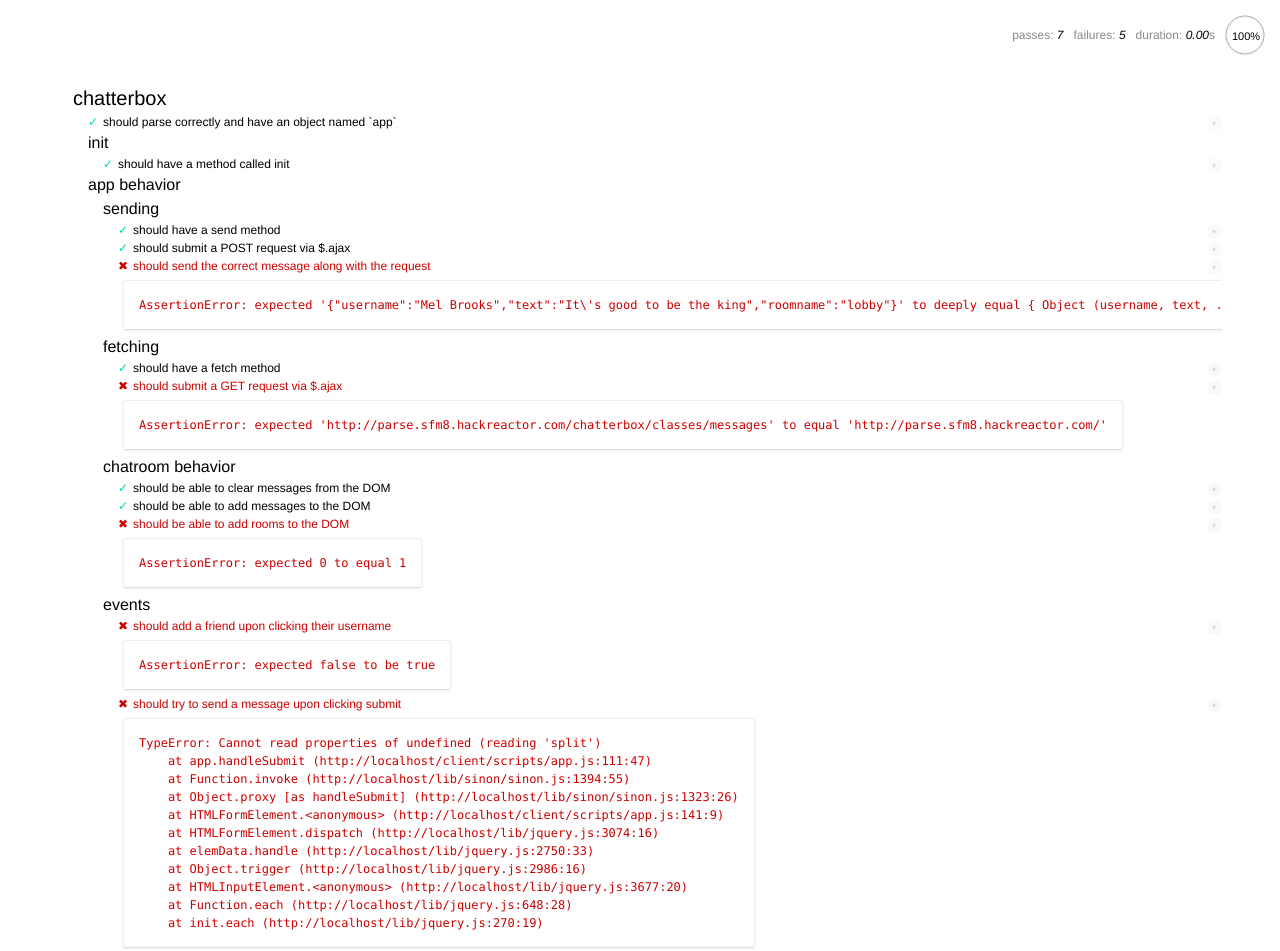
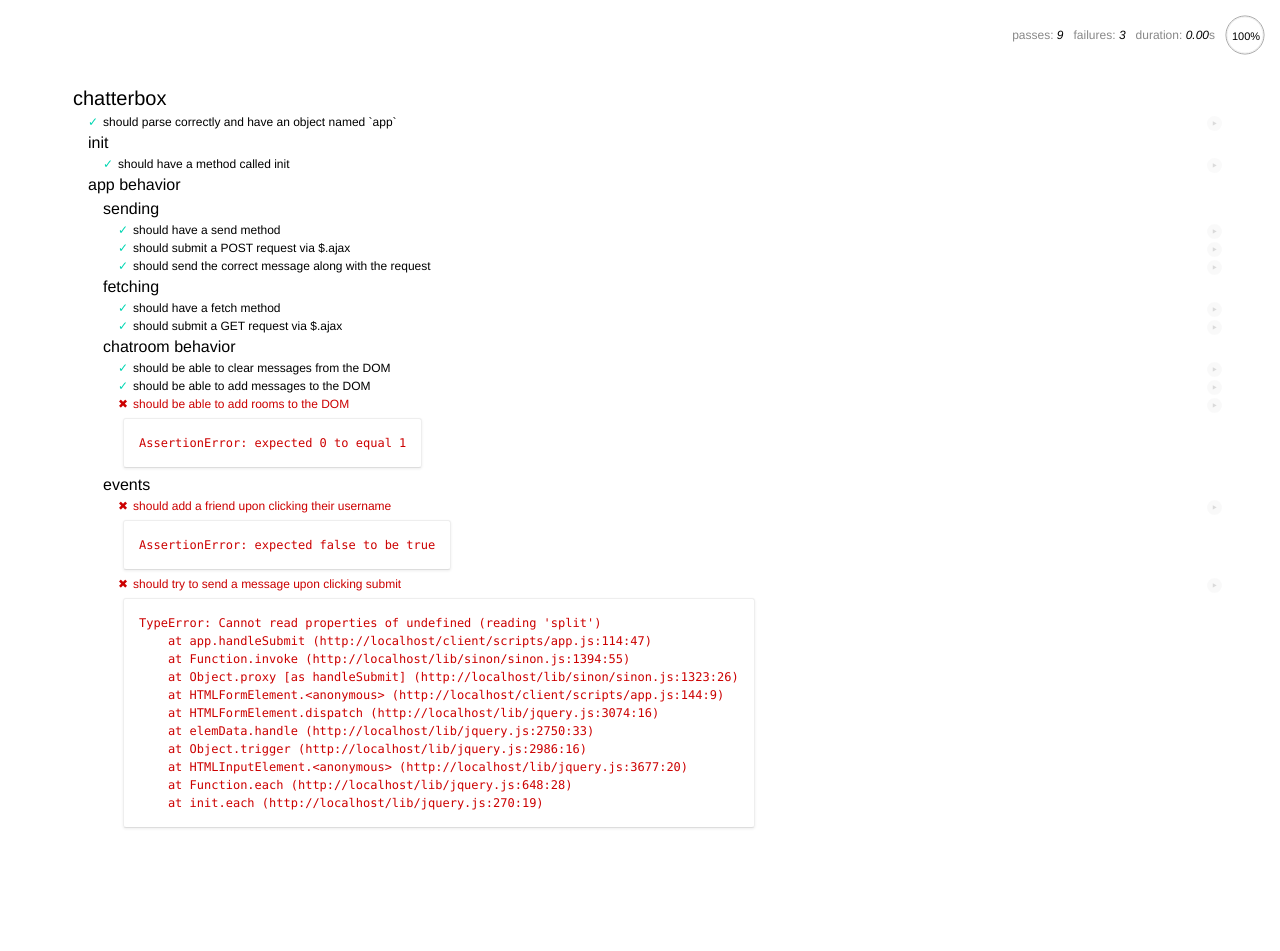
Before and after one commit to aeoneural/chatterbox-client, a website: page SpecRunner.html in a window 1280 px wide. After the commit the page ends 901 px from the top, so only its background shows below. Drawn offline with Linux system fonts and the light colour scheme; no server answers.

Commit message:
Add clear feature and POST object instead of stringify object,

```diff
--- a/client/scripts/app.js
+++ b/client/scripts/app.js
@@ -4,9 +4,11 @@ var removeSpecialChars = function (str) {
     .replace(/\s+/g, ' ')
     .replace(/^(\s*)([\W\w]*)(\b\s*$)/g, '$2');
 };
+
+
 var app = {};
 app.room = [];
-app.server = 'http://parse.sfm8.hackreactor.com/';
+app.server = 'http://parse.sfm8.hackreactor.com/chatterbox/classes/messages';
 app.init = function() {
 };
 
@@ -14,14 +16,16 @@ app.send = function(message) {
 
   $.ajax({
   // This is the url you should use to communicate with the parse API server.
-    url: 'http://parse.sfm8.hackreactor.com/chatterbox/classes/messages',
+    url: app.server,
     type: 'POST',
-    data: JSON.stringify(message),
-    contentType: 'application/json',
+    data: message,
+    dataType: 'json',
+    // contentType: 'application/json',
     success: function (data) {
       console.log('chatterbox: Message sent');
     },
     error: function (data) {
+
       // See: https://developer.mozilla.org/en-US/docs/Web/API/console.error
       console.error('chatterbox: Failed to send message', data);
     }
@@ -38,7 +42,7 @@ app.fetch = function(room) {
     };
     $.ajax({
     // This is the url you should use to communicate with the parse API server.
-      url: 'http://parse.sfm8.hackreactor.com/chatterbox/classes/messages',
+      url: app.server,
       type: 'GET',
       data: data,
       success: function (data) {
@@ -48,7 +52,7 @@ app.fetch = function(room) {
       },
       error: function (data) {
         // See: https://developer.mozilla.org/en-US/docs/Web/API/console.error
-        console.error('chatterbox: Failed to send message', data);
+        console.error('chatterbox: Failed to receive message', data);
       }
     });
   } else {
@@ -61,7 +65,7 @@ app.fetch = function(room) {
     };
     $.ajax({
     // This is the url you should use to communicate with the parse API server.
-      url: 'http://parse.sfm8.hackreactor.com/chatterbox/classes/messages',
+      url: app.server,
       type: 'GET',
       data: data,
       success: function (data) {
@@ -71,7 +75,7 @@ app.fetch = function(room) {
       },
       error: function (data) {
         // See: https://developer.mozilla.org/en-US/docs/Web/API/console.error
-        console.error('chatterbox: Failed to send message', data);
+        console.error('chatterbox: Failed to receive message', data);
       }
     });
   }
@@ -81,7 +85,7 @@ app.clearMessages = function() {
 };
 
 app.renderMessage = function(message) {
-  if (message.text.includes('script')) {
+  if (message.text === undefined || message.text.includes('script')) {
     return;
   }
   if (!app.room.includes(message.roomname)) {
@@ -103,7 +107,6 @@ app.renderRoom = function(room) {
 app.handleUsernameClick = function(username) {
   username = username.split(' ').join('');
   username = removeSpecialChars(username);
-  console.log(username);
   $('.' + username).css({'font-weight': 'bold'});
 };
 
@@ -141,5 +144,7 @@ $(document).ready(function() {
     app.handleSubmit();
     event.preventDefault();
   });
-
+  $('.clearMsg').on('click', function() {
+    app.clearMessages();
+  });
 });
```
Also changed, not shown: client/index.html (+1 -0 lines).
